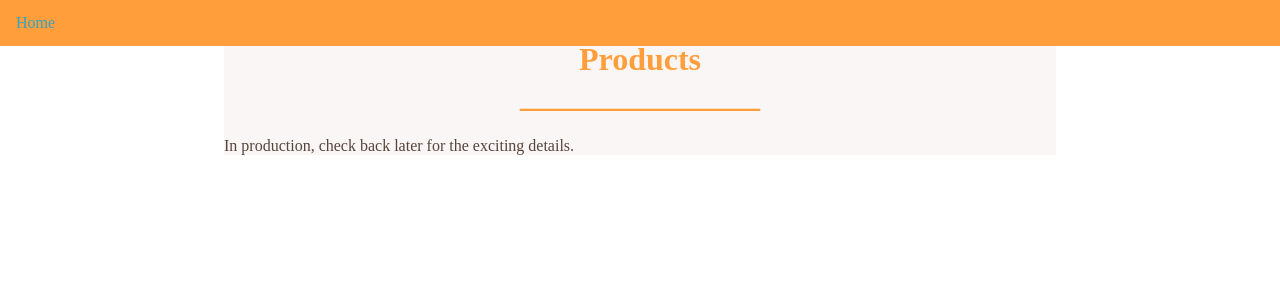
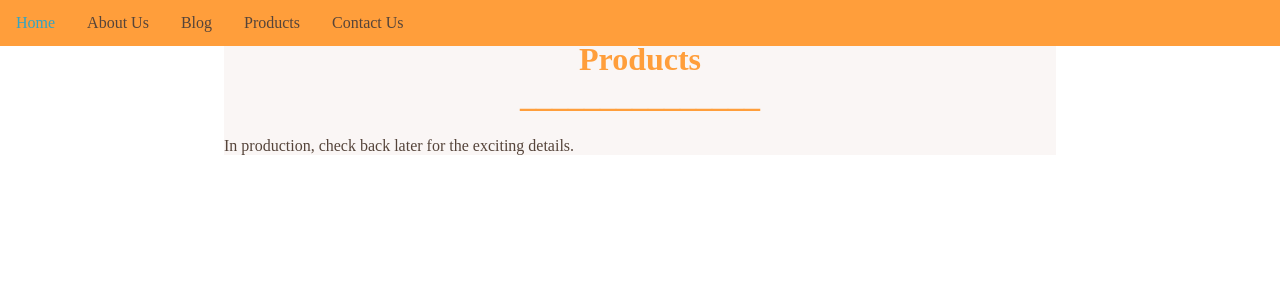
Before and after one commit to Gantrock/gantrock.github.io, a Jekyll site: the page built from products/index.html, in a window 1280 px wide and 900 px high. Shown: the top 300 px of the window. Built offline with Jekyll 4.4.1, drawn with Linux system fonts in a browser that asks for light colours.

Commit message:
Fixed visited link bug for top Bar

```diff
--- a/css/main.css
+++ b/css/main.css
@@ -97,7 +97,7 @@
   }
 
   a:link {
-    color: var(--base);
+    color: var(--darkGray);
   }
   a:visited {
     color: var(--darkGray);
```
